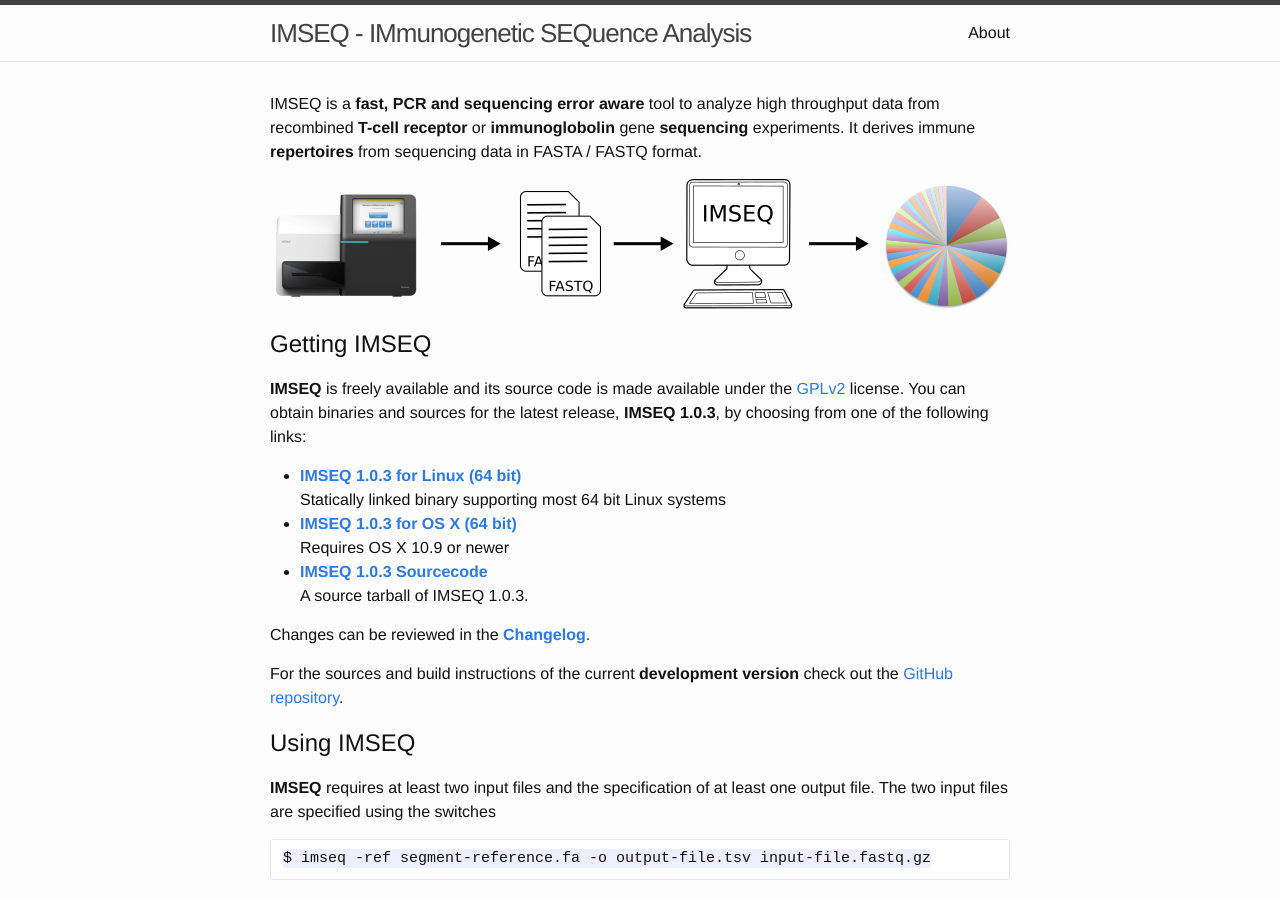
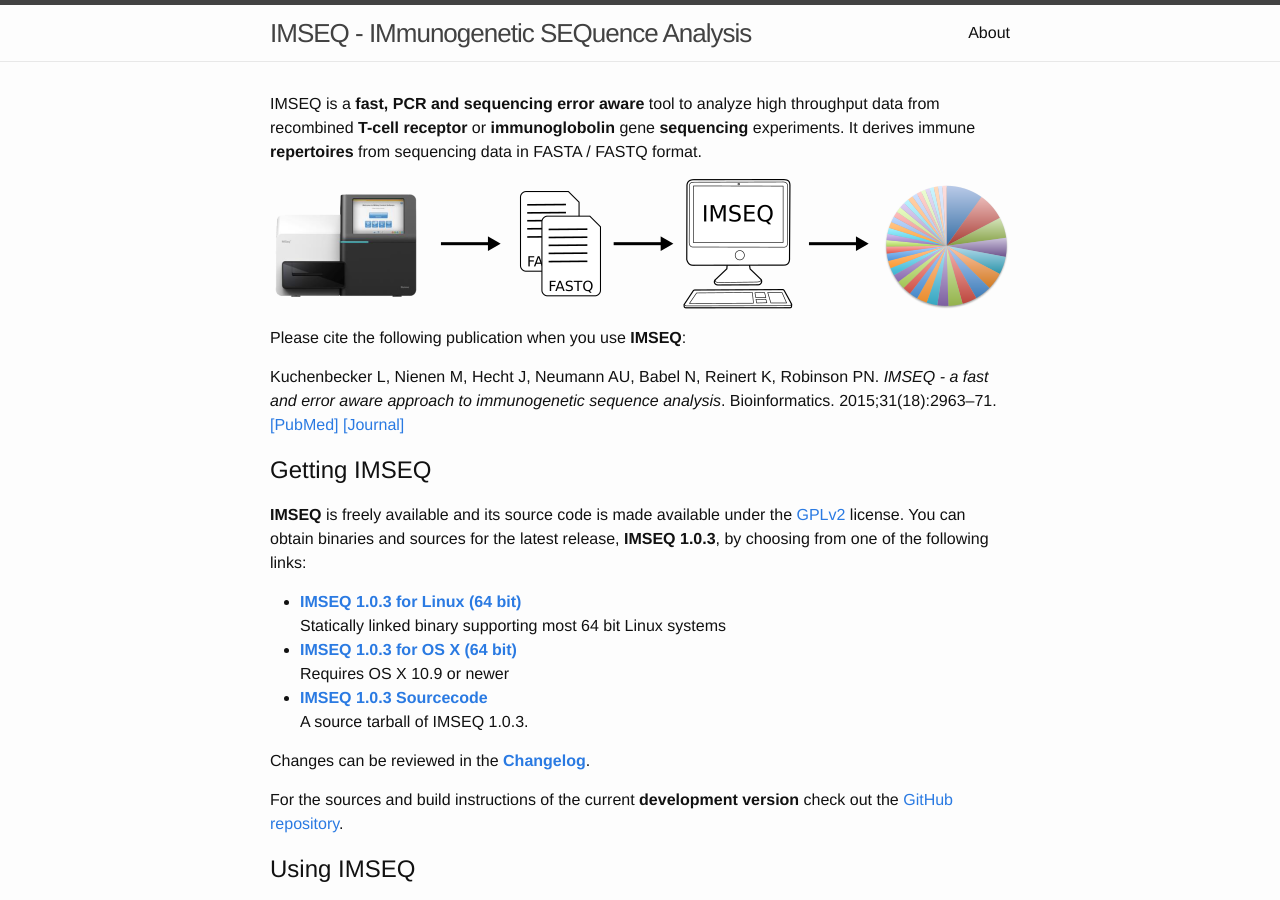
Before and after one commit to lkuchenb/imseq, a Jekyll site: the page built from index.md, in a window 1280 px wide and 900 px high. Built offline with Jekyll 4.4.1, drawn with Linux system fonts in a browser that asks for light colours.

Commit message:
Added reference to paper

```diff
--- a/index.md
+++ b/index.md
@@ -5,6 +5,11 @@
 IMSEQ is a **fast, PCR and sequencing error aware** tool to analyze high throughput data from recombined **T-cell receptor** or **immunoglobolin** gene **sequencing** experiments. It derives immune **repertoires** from sequencing data in FASTA / FASTQ format.
 
 ![IMSEQ Workflow](./images/imseq-flow.png)
+
+Please cite the following publication when you use **IMSEQ**:
+
+Kuchenbecker L, Nienen M, Hecht J, Neumann AU, Babel N, Reinert K, Robinson PN. *IMSEQ - a fast and error aware approach to immunogenetic sequence analysis*. Bioinformatics. 2015;31(18):2963–71.
+[\[PubMed\]](http://www.ncbi.nlm.nih.gov/pubmed/25987567) [\[Journal\]](http://bioinformatics.oxfordjournals.org/content/31/18/2963)
 
 ## Getting IMSEQ
 
```
